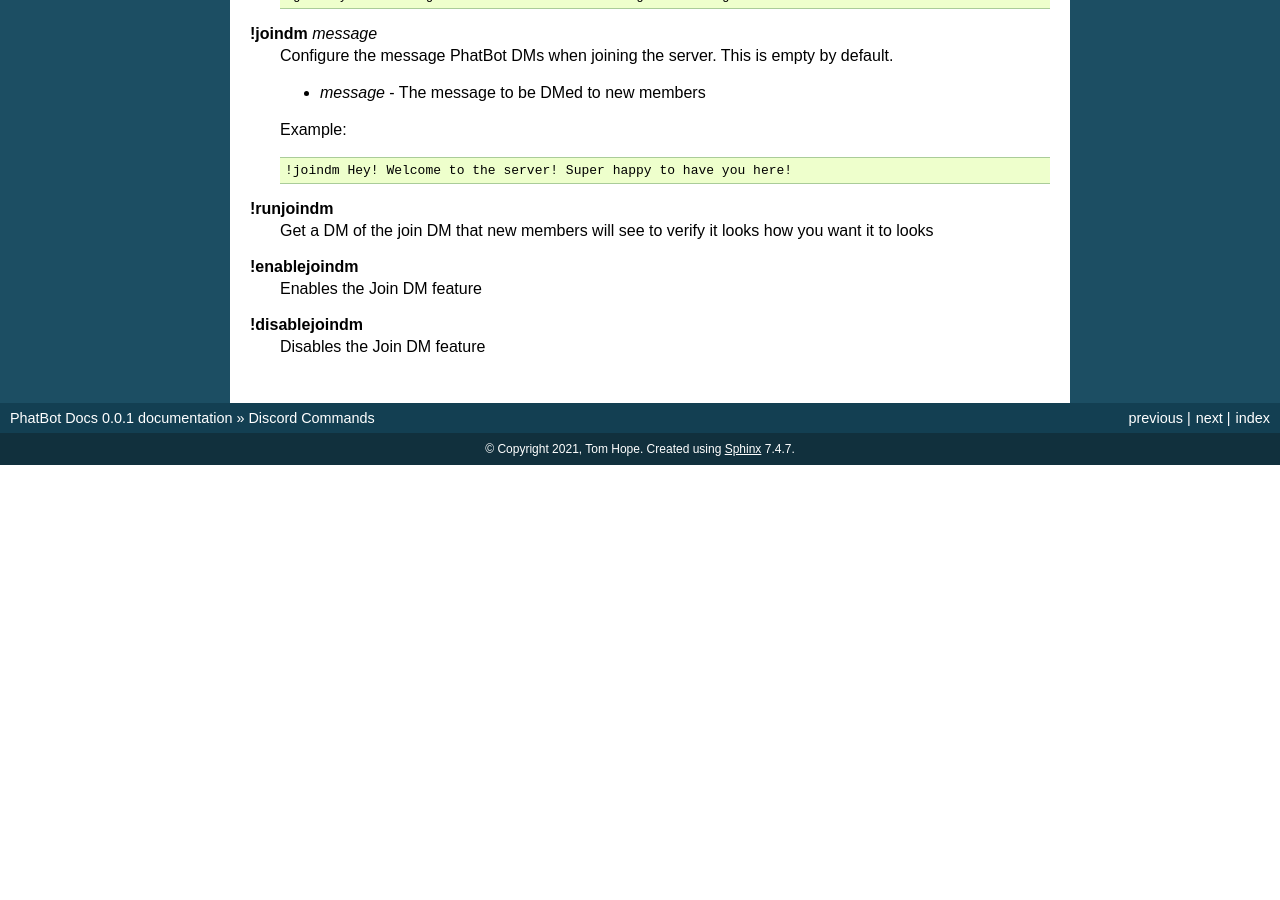
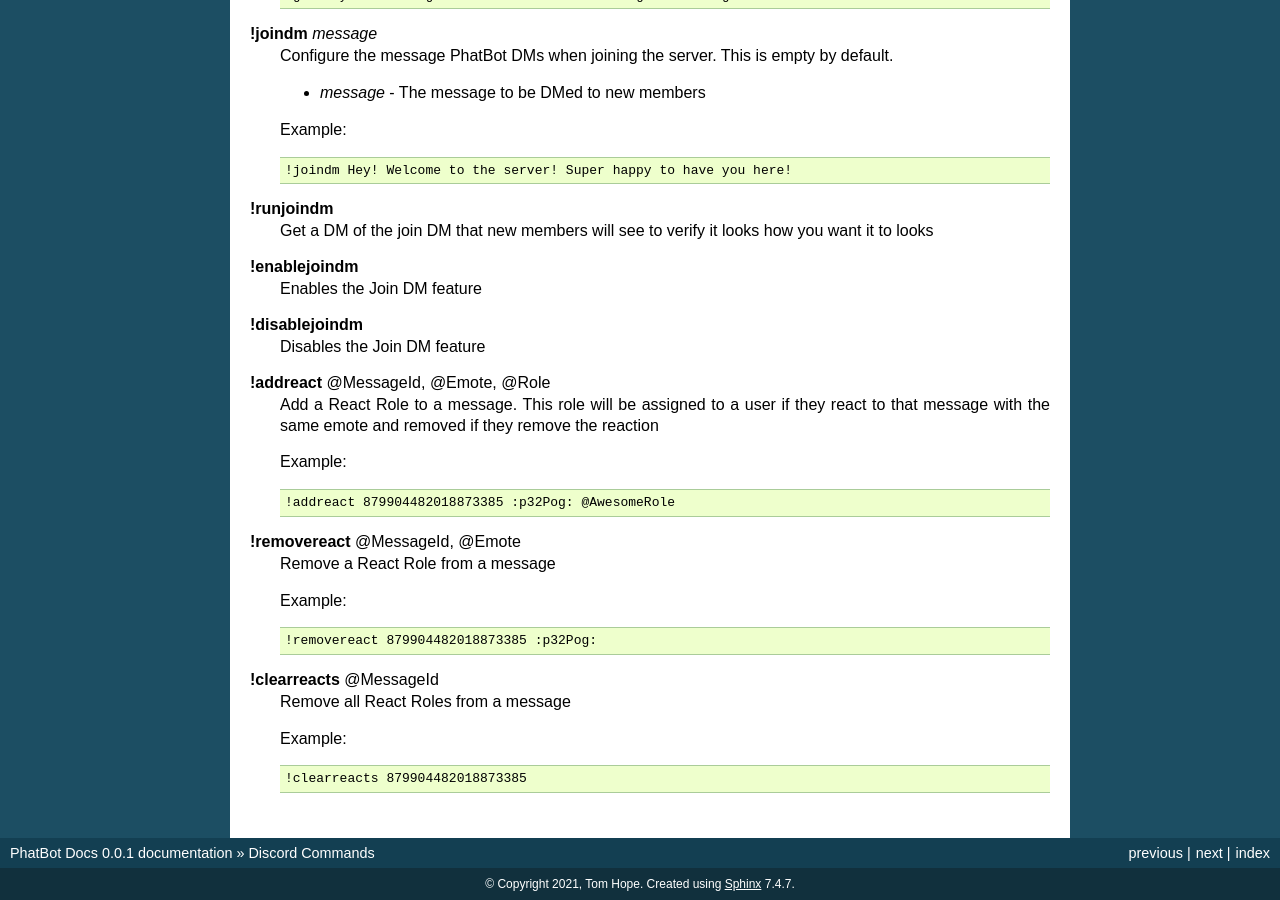
Before and after one commit to Phat32/PhatBot-Docs, a Sphinx documentation site: the page built from docs/pages/discord/commands.rst, in a window 1280 px wide and 900 px high, scrolled down 7832 px. Built offline with Sphinx 7.4.7, drawn with Linux system fonts in a browser that asks for light colours; before the commit the page ends 8297 px from its top, so only the background shows below that.

Commit message:
Added React documents

```diff
--- a/docs/pages/discord/commands.rst
+++ b/docs/pages/discord/commands.rst
@@ -477,6 +477,33 @@ Admin
 **!disablejoindm**
   Disables the Join DM feature
 
+**!addreact** @MessageId, @Emote, @Role
+  Add a React Role to a message. This role will be assigned to a user if they react to that message with the same emote and removed if they remove the reaction
+
+  Example:
+
+  .. code-block:: none
+
+    !addreact 879904482018873385 :p32Pog: @AwesomeRole
+
+**!removereact** @MessageId, @Emote
+    Remove a React Role from a message
+
+    Example:
+
+    .. code-block:: none
+
+      !removereact 879904482018873385 :p32Pog:
+
+**!clearreacts** @MessageId
+    Remove all React Roles from a message
+
+    Example:
+
+    .. code-block:: none
+
+      !clearreacts 879904482018873385
+
 .. _joke: https://icanhazdadjoke.com/api
 
 __ joke_
```
